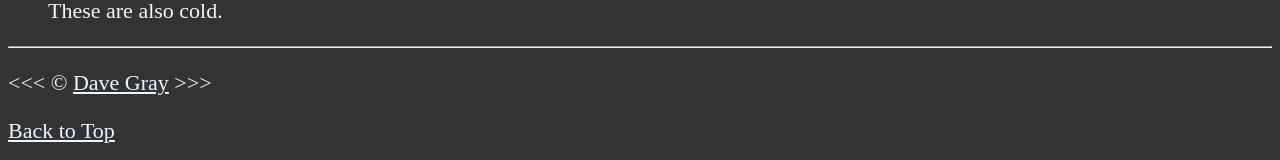
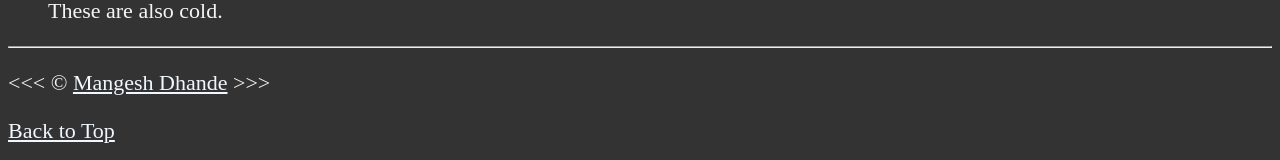
Before and after one commit to mangeshdhande70/web, a plain HTML site: page index.html in a window 1280 px wide. Shown: the part 1903-2063 px from the top of the page. Drawn offline with Linux system fonts and the light colour scheme.

Commit message:
update nane

```diff
--- a/index.html
+++ b/index.html
@@ -121,7 +121,7 @@
     <footer>
         <p>
 
-        &lt;&lt;&lt; &copy; <a href="about.html">Dave Gray</a> &gt;&gt;&gt;
+        &lt;&lt;&lt; &copy; <a href="about.html">Mangesh Dhande</a> &gt;&gt;&gt;
 
         </p>
 
```
